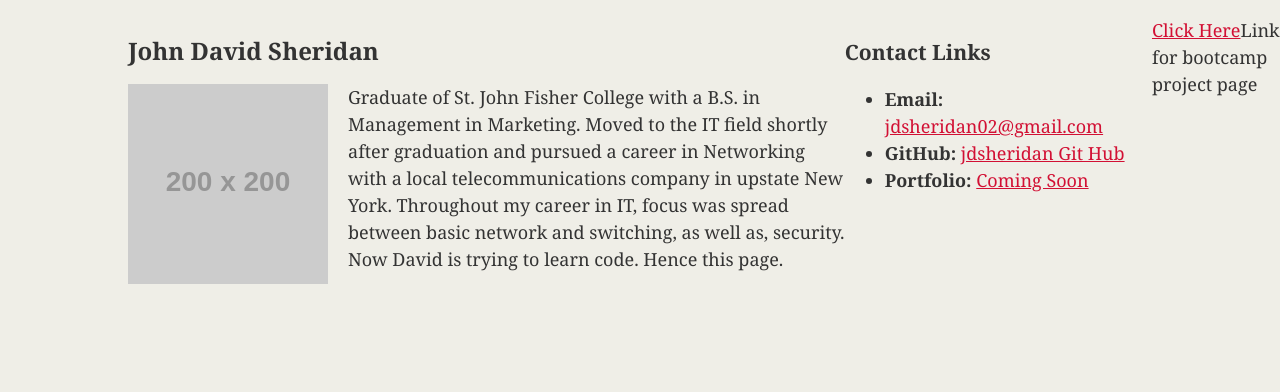
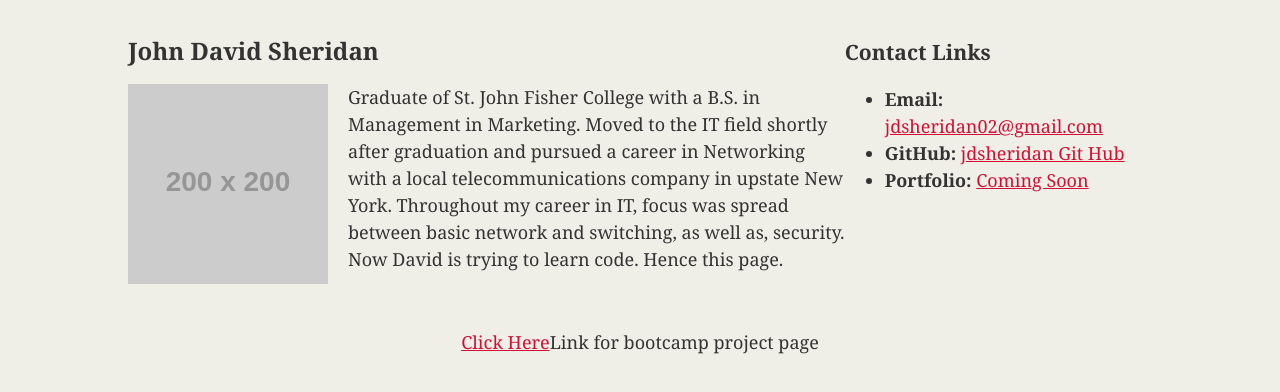
Before and after one commit to jdsheridan02/jdsheridan02.github.io, a plain HTML site: page index.html in a window 1280 px wide. Shown: the part 70-462 px from the top of the page. Drawn offline with Linux system fonts and the light colour scheme; placeholder pictures from the web are drawn by us.

Commit message:
updated link positioning in index file

```diff
--- a/index.html
+++ b/index.html
@@ -39,10 +39,12 @@
             </section>
         </div>
 
-        <div class="clearfix">
+        <footer>
             <p><a href="https://jdsheridan02.github.io/bootcamp_project/">Click Here</a>Link for bootcamp project page</p>
-        </div>
+        </footer>
 
     </body>
 
+
+
 </html>
--- a/style.css
+++ b/style.css
@@ -51,3 +51,9 @@ a:link {
     width: 30%;
     line-height: 150%;
 }
+
+footer {
+    text-align: center;
+    padding: 20px;
+    clear: both;
+}
```
